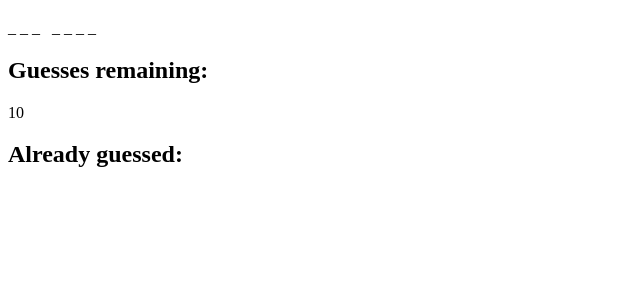
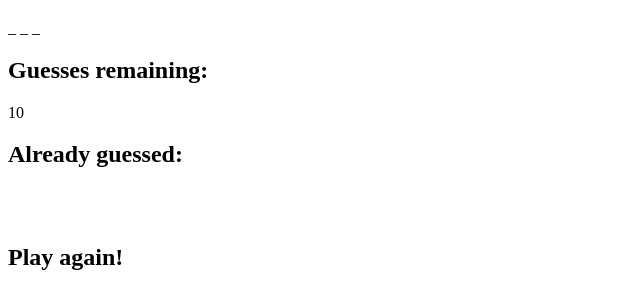
Before and after one commit to rmarro/Hangman-Game, a plain HTML site: page index.html in a window 1280 px wide. Shown: the part 146-454 px from the top of the page, without its empty margins (0-640 px from the left). Drawn offline with Linux system fonts and the light colour scheme.

Commit message:
reorganized, fixed scopes

```diff
--- a/assets/javascript/game.js
+++ b/assets/javascript/game.js
@@ -22,30 +22,38 @@
 
 
 // Set counter and score
+var score = 0;
+// Create list of words and letters
+var wordList = ["dog", "bird", "hedgehog", "calico cat"];
+
+var allowedLetters = ["a", "b", "c", "d", "e", "f", "g", "h", "i", "j", "k", "l", "m", "n", "o", "p", "q", "r", "s", "t", "u", "v", "w", "x", "y", "z"];
+document.getElementById("wins").innerHTML = score;
 var remaining = 10;
+var alreadyGuessed = [];
+var chosenWord;
+var progressWord;
+var arrayWord;
+window.onload = reset();
+
+function reset() {
+
+	remaining = 10;
 	document.getElementById("remaining").innerHTML = remaining;
 
-var score = 0;
-document.getElementById("wins").innerHTML = score;
+	// Empty array for guessed letters
+	alreadyGuessed = [];
+	document.getElementById("guessed").innerHTML = alreadyGuessed;
 
-// Create list of words and letters
-var wordList = ["dog", "hedgehog", "big bird"];
-
-var allowedLetters = ["a", "b", "c", "d", "e", "f", "g", "h", "i", "j", "k", "l", "m", "n", "o", "p", "q", "r", "s", "t", "u", "v", "w", "x", "y", "z"];
+	// Computer randomly selects a word
+	chosenWord = wordList[Math.floor(Math.random() * wordList.length)];
 
 
-// Empty array for guessed letters
-var alreadyGuessed = [];
-
-// Computer randomly selects a word
-var chosenWord = wordList[Math.floor(Math.random() * wordList.length)];
-
 	// Change the word into an array of letters
-var arrayWord = chosenWord.split("");
+	arrayWord = chosenWord.split("");
 	console.log(arrayWord);
 
 	// Create blanks that will be filled; fill in any spaces
-var progressWord = [];
+	progressWord = [];
 
 	for (var i = 0; i < arrayWord.length; i++) {
 		if (arrayWord[i] === " ") {
@@ -55,10 +63,12 @@ for (var i = 0; i < arrayWord.length; i++) {
 	    	progressWord.push("_");
 	  	}
 	}
-
 	// Create display with spaces instead of commas
 	var displayWord = progressWord.join(" ")
 	document.getElementById("display").innerHTML = displayWord;
+}
+
+
 
 	// When key is pressed, save that as guessed letter
 	document.onkeyup = function(event) {
@@ -70,12 +80,12 @@ document.onkeyup = function(event) {
 	    	// If yes
 	    	if (arrayWord.indexOf(userGuess) != -1) {
 	    	  	// Replace each correct letter in progress word
-    	  for (i=0; i < arrayWord.length; i++) {
-       		if (userGuess === arrayWord[i]) {
-          		progressWord.splice(i, 1, userGuess);
+	    	  	for (j = 0; j < arrayWord.length; j++) {
+	       		if (userGuess === arrayWord[j]) {
+	          		progressWord.splice(j, 1, userGuess);
 	          		// Get rid of commas for the display word
 	          		displayWord = progressWord.join(" ");
-          		document.getElementById("display").innerHTML =                 displayWord;
+	          		document.getElementById("display").innerHTML = displayWord;
 	          		// If full word is done, increase score
 	          		if (progressWord.indexOf("_") === -1) {
 	            		score++;
@@ -98,9 +108,25 @@ document.onkeyup = function(event) {
 	        		document.getElementById("remaining").innerHTML = remaining;
 	        		// If run out of guesses
 	        		if (remaining === 0) {
-        			document.getElementById("remaining").innerHTML = "Out of guesses!"
+	        			document.getElementById("remaining").innerHTML = "Out of guesses!";
 	        		}
 	      	}
 	    	}
 	  	}
 	}
+
+
+
+
+
+// TO DO:
+
+// If guess full word, show pic/play song/etc
+
+// If win or lose, cannot guess anymore
+
+// DONE (??)
+// If win or lose, randomly choose new word
+// If win or lose, reset guesses remaining
+// If win or lose, reset already guessed list
+// Make a "Play again" button that does all this ^^ ??
--- a/index.html
+++ b/index.html
@@ -18,6 +18,11 @@
 	<h2>Already guessed:</h2>
 	<div id="guessed"></div>
 
+	<br>
+	<br>
+
+	<h2 id="reset" onclick="reset()">Play again!</h2>
+
 <script type="text/javascript" src="assets/javascript/game.js"></script>
 
 </body>
```
Lines whose indentation alone changed are shown as unchanged.
